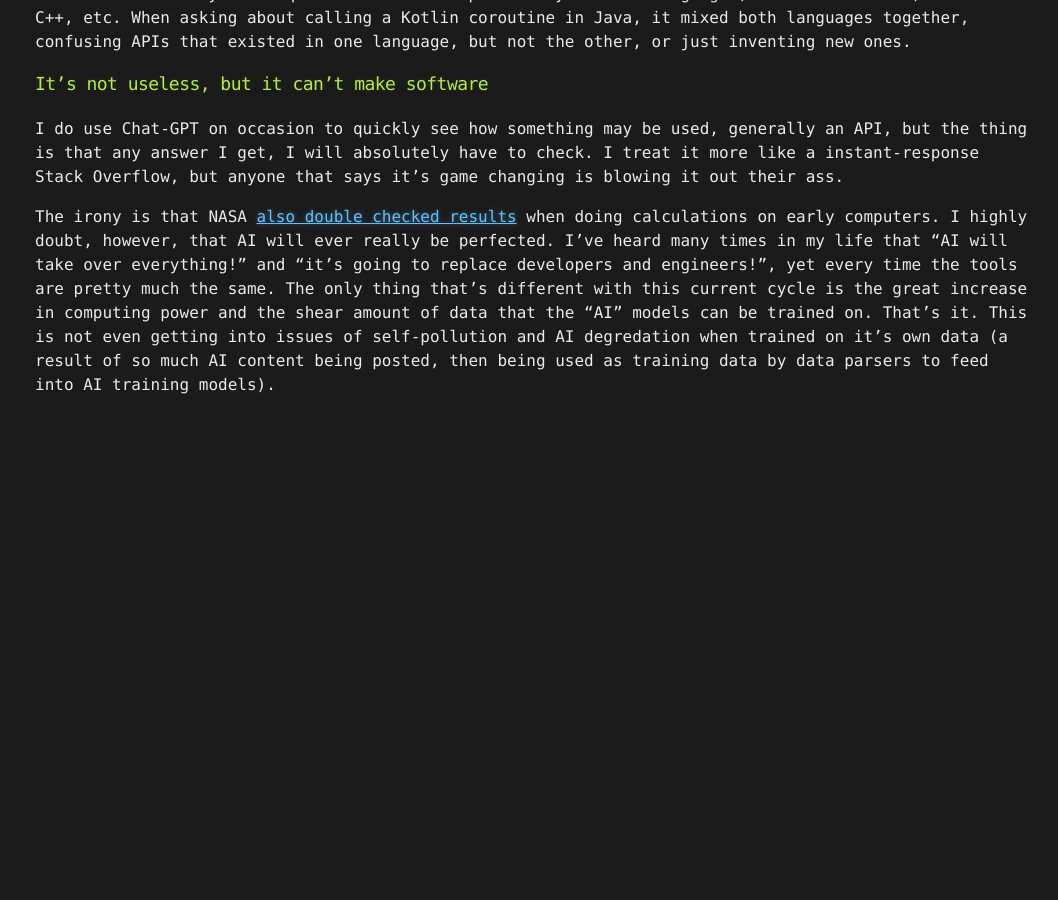
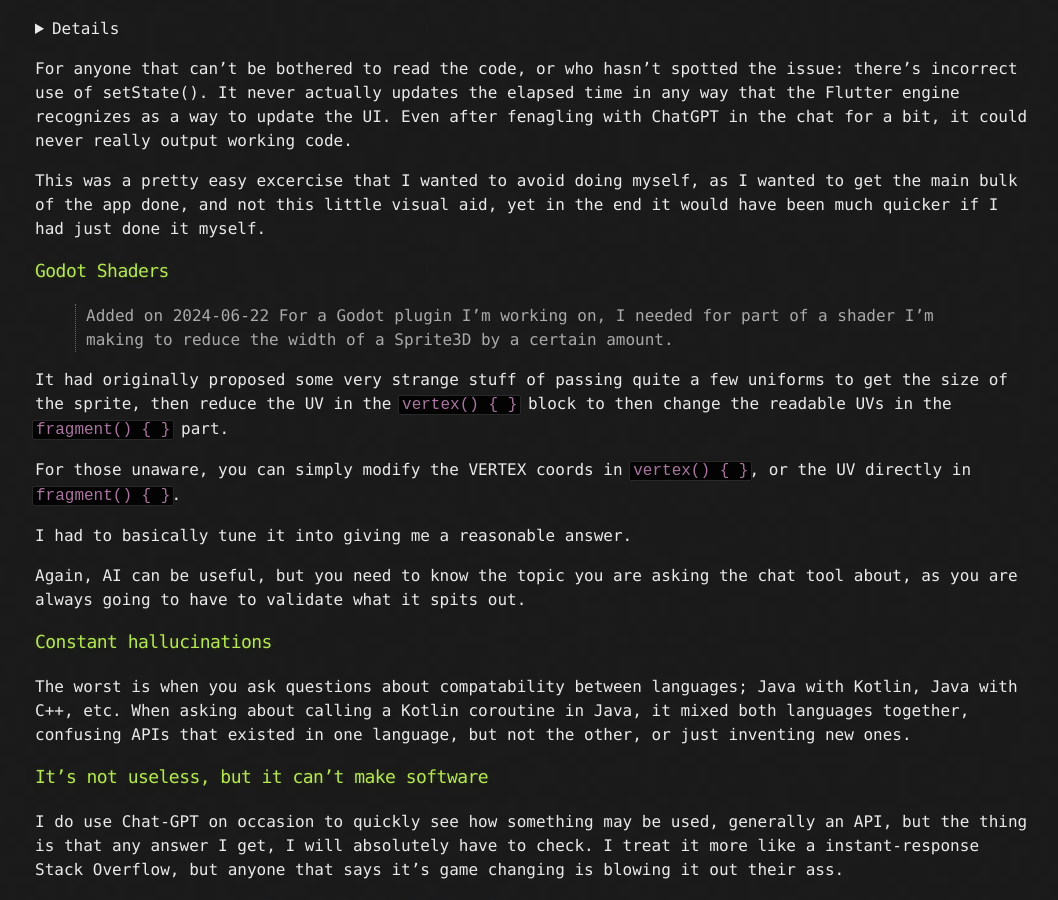
Before and after one commit to HubbleCommand/HubbleCommand.github.io, a Jekyll site: the page built from _posts/2024-01-21-ai-vs-se.md, in a window 1280 px wide and 900 px high, scrolled down 1734 px. Shown: the whole window, without its empty margins (105-1163 px from the left). Built offline with Jekyll 4.4.1, drawn with Linux system fonts in a browser that asks for light colours; nearby versions of some CDN libraries; before the commit the page ends 2151 px from its top, so only the background shows below that; some of the changed text lies outside the part shown.

Commit message:
ai vs se update

```diff
--- a/_posts/2024-01-21-ai-vs-se.md
+++ b/_posts/2024-01-21-ai-vs-se.md
@@ -2,8 +2,10 @@
 layout: post
 title: "AI vs Software Engineering"
 date: 2024-01-21
-last_modified_at: 2024-06-04
+last_modified_at: 2024-07-17
 ---
+
+<iframe width="420" height="315" src="https://www.youtube.com/embed/zGBhsZHjqkU" frameborder="0" allowfullscreen></iframe>
 
 ## Chat GPT
 Given that AI is the current fad, I thought I'd rant about it a bit. There's been twice that I've experimented with AI when making software, and both times it has been a catastrophic failure.
@@ -138,6 +140,18 @@
 
 This was a pretty easy excercise that I wanted to avoid doing myself, as I wanted to get the main bulk of the app done, and not this little visual aid, yet in the end it would have been much quicker if I had just done it myself.
 
+### Godot Shaders
+> Added on 2024-06-22
+For a Godot plugin I'm working on, I needed for part of a shader I'm making to reduce the width of a Sprite3D by a certain amount.
+
+It had originally proposed some very strange stuff of passing quite a few uniforms to get the size of the sprite, then reduce the UV in the `vertex() { }` block to then change the readable UVs in the `fragment() { }` part.
+
+For those unaware, you can simply modify the VERTEX coords in `vertex() { }`, or the UV directly in `fragment() { }`.
+
+I had to basically tune it into giving me a reasonable answer.
+
+Again, AI can be useful, but you need to know the topic you are asking the chat tool about, as you are always going to have to validate what it spits out.
+
 ### Constant hallucinations
 The worst is when you ask questions about compatability between languages; Java with Kotlin, Java with C++, etc. When asking about calling a Kotlin coroutine in Java, it mixed both languages together, confusing APIs that existed in one language, but not the other, or just inventing new ones.
 
```
